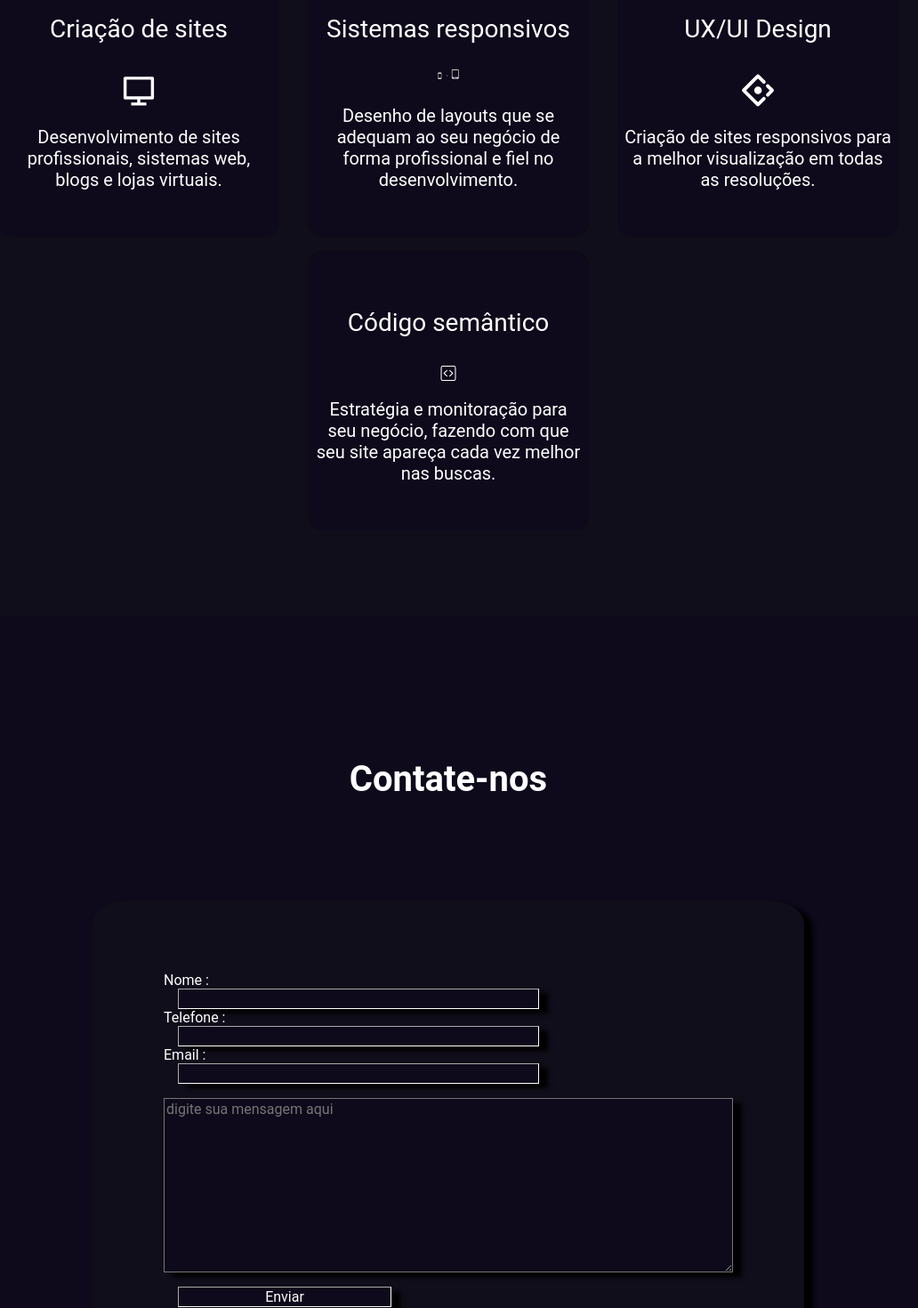
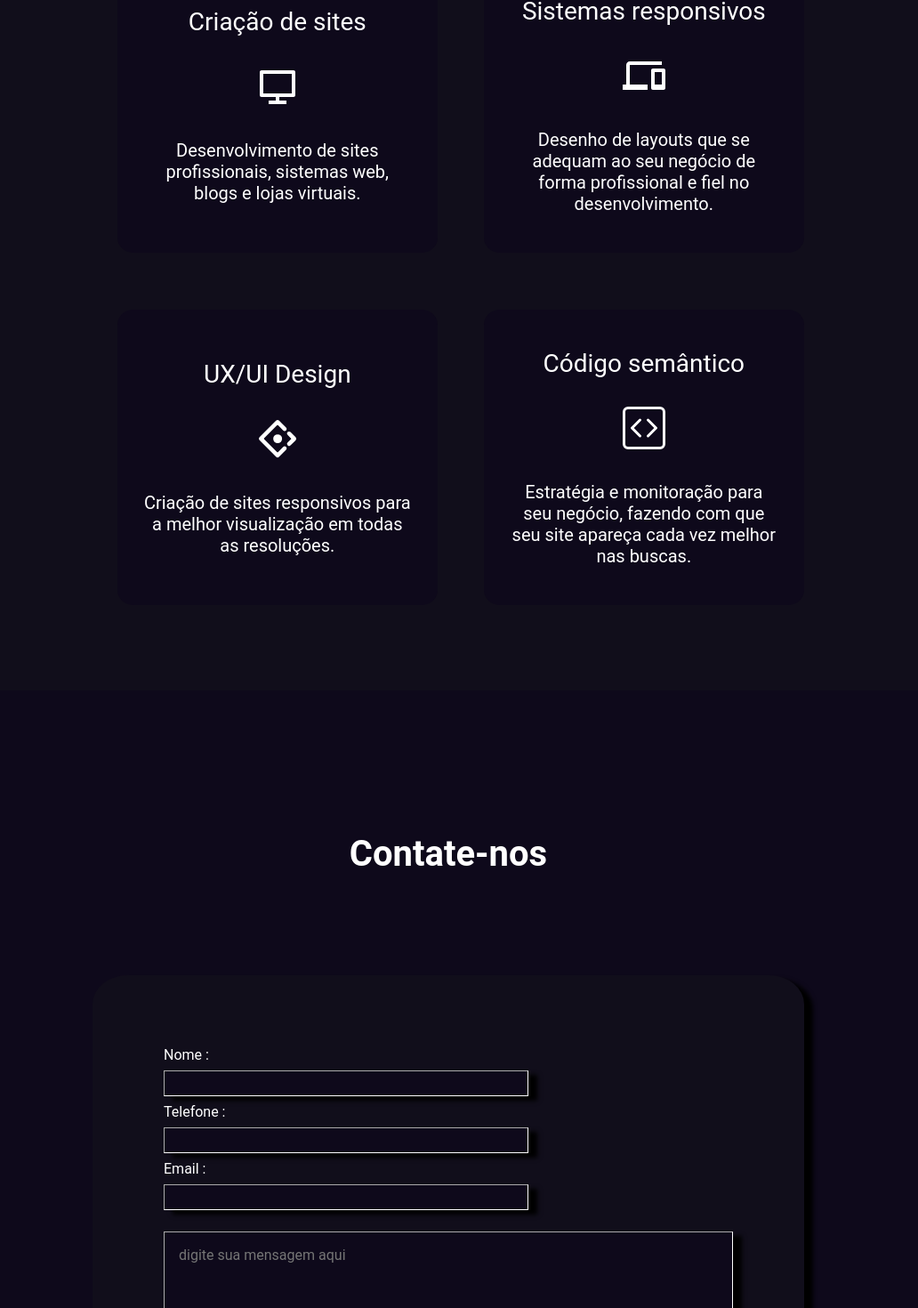
Before and after one commit to jamesjhonatan123/personalSite, a React (Create React App) app: page / in a window 1280 px wide. Shown: the part 2409-3879 px from the top of the page at 89% size, without its empty margins (136-1168 px from the left). Built offline with nearby package versions, Linux system fonts and the light colour scheme.

Commit message:
restruction

```diff
--- a/src/components/ContactUs/index.jsx
+++ b/src/components/ContactUs/index.jsx
@@ -43,9 +43,9 @@ export const ContactUs = () => {
       <h2>Contate-nos</h2>
       <form onSubmit={sendEmail} className={styles.form}>
         <div className={styles.grid}>
-          <label htmlFor="name">Nome :</label><input id='name' value={name} type="text" onChange={(e) => setName(e.currentTarget.value)} />
-          <label htmlFor="phone">Telefone : </label><input required type="tel" id='phone' value={phone} onChange={(e) => setPhone(e.currentTarget.value)} />
-          <label htmlFor="email">Email : </label><input id='email' value={email} type="email" onChange={(e) => setEmail(e.currentTarget.value)} />
+          <label htmlFor="name">Nome :<input id='name' value={name} type="text" onChange={(e) => setName(e.currentTarget.value)} /></label>
+          <label htmlFor="phone">Telefone : <input required type="tel" id='phone' value={phone} onChange={(e) => setPhone(e.currentTarget.value)} /></label>
+          <label htmlFor="email">Email : <input id='email' value={email} type="email" onChange={(e) => setEmail(e.currentTarget.value)} /></label>
         </div>
         <textarea name="message" id="message" cols="30" rows="10"
           placeholder='digite sua mensagem aqui'
--- a/src/components/ContactUs/styles.module.scss
+++ b/src/components/ContactUs/styles.module.scss
@@ -5,8 +5,29 @@
   align-items: center;
   justify-content: center;
 
+  // @media only screen and (min-device-width: 1080px) {
+  //   animation: slide 1s ease 1;
+  //   animation-play-state: paused;
+  //   animation-delay: calc(var(--scroll) * -0.13s);
+
+  //   @keyframes slide {
+  //     0% {
+  //       transform: translateX(1800px);
+  //     }
+  //     100% {
+  //       transform: translateX(0);
+  //     }
+  //   }
+  // }
+
   .form {
     width: 50%;
+    @media (max-width: 1080px) {
+      width: 60%;
+    }
+    @media (max-width: 720px) {
+      width: 70%;
+    }
     display: flex;
     margin-top: 5rem;
     padding: 5rem;
@@ -24,57 +45,44 @@
       flex-wrap: nowrap;
     }
 
-    @media (min-width: 1600px) {
-      .grid {
-        display: grid;
-        grid-template-columns: 0.1fr 1fr;
-        grid-template-rows: 1fr 1fr 1fr;
-        gap: 1rem;
-      }
-    }
-
     input {
-      width: 25rem;
       background-color: #0e091b;
       color: white;
-      border: 1px inset white;
-      margin-left: 1rem;
       box-shadow: 10px 5px 5px black;
       &[type="submit"] {
         width: 15rem;
+        padding: 0.5rem;
+        align-self: center;
+        &:hover {
+          cursor: pointer;
+          filter: brightness(10);
+          color: black;
+        }
       }
       &:focus {
-        transform: scale(1.1);
+        transform: scale(1.01);
       }
     }
     label {
+      display: flex;
+      flex-direction: column;
+      flex-wrap: wrap;
+      width: 100%;
       color: white;
+      input {
+        max-width: 400px;
+        margin: 0.5rem 0;
+        padding: 0.25rem;
+        border: 1px inset white;
+      }
     }
     textarea {
+      resize: none;
+      padding: 1rem;
       background-color: #0e091b;
       color: white;
       box-shadow: 10px 5px 5px black;
-    }
-
-    @media (max-width: 700px) {
-      width: 70%;
-      input {
-        width: 20rem;
-      }
-      input[type="submit"] {
-        width: 10rem;
-      }
-      textarea {
-        width: 30rem;
-        margin-top: 1rem;
-      }
-      label {
-        margin: 0.5rem 0;
-      }
-      text-align: center;
-      align-items: center;
-      justify-content: center;
-      margin-left: 0;
+      border: 1px inset white;
     }
   }
 
--- a/src/components/Services/index.jsx
+++ b/src/components/Services/index.jsx
@@ -1,34 +1,45 @@
 import { RiComputerLine } from 'react-icons/ri'
-import { DiResponsive } from 'react-icons/di'
+import { MdOutlinePhonelink } from 'react-icons/md'
 import { BsCodeSquare } from 'react-icons/bs'
 import { AiOutlineAntDesign } from 'react-icons/ai'
 
 import styles from './styles.module.scss'
+import { IconContext } from 'react-icons'
 
 export const Services = () => {
 
 
 
   return (
+    <IconContext.Provider value={{ color: "white", size: '3rem' }}>
+
       <div id="services" className={styles.container}>
         <div className={styles.content}>
           <div className={styles.card}>
             <span>Criação de sites</span>
-          <RiComputerLine style={{ color: 'white', width: '70px', height: '70px' }} />
+            <i>
+              <RiComputerLine />
+            </i>
             <p>
               Desenvolvimento de sites profissionais, sistemas web, blogs e lojas virtuais.
             </p>
           </div>
           <div className={styles.card}>
             <span>Sistemas responsivos</span>
-          <DiResponsive style={{ color: 'white', width: '90px', height: '90px', marginTop: '-1rem' }} />
+            <i>
+
+              <MdOutlinePhonelink />
+            </i>
             <p>
               Desenho de layouts que se adequam ao seu negócio de forma profissional e fiel no desenvolvimento.
             </p>
           </div>
           <div className={styles.card}>
             <span>UX/UI Design</span>
-          <AiOutlineAntDesign style={{ color: 'white', width: '70px', height: '70px' }} />
+            <i>
+
+              <AiOutlineAntDesign />
+            </i>
             <p>
               Criação de sites responsivos para a melhor visualização em todas
               as resoluções.
@@ -36,11 +47,15 @@ export const Services = () => {
           </div>
           <div className={styles.card}>
             <span>Código semântico</span>
-          <BsCodeSquare style={{ color: 'white', width: '70px', height: '70px' }} />
+            <i>
+
+              <BsCodeSquare />
+            </i>
             <p>
               Estratégia e monitoração para seu negócio, fazendo com que seu site apareça cada vez melhor nas buscas.          </p>
           </div>
         </div>
       </div >
+    </IconContext.Provider>
   )
 }
--- a/src/components/Services/styles.module.scss
+++ b/src/components/Services/styles.module.scss
@@ -5,16 +5,18 @@
   background-color: #110e1b;
   width: 100%;
   margin-top: 5rem;
+  // padding: 0 1rem;
   .content {
-    width: 85%;
-    display: flex;
+    display: grid;
+    grid-template-columns: repeat(4, 1fr);
+    gap: 3rem;
     justify-content: center;
     align-items: center;
     flex-wrap: wrap;
     padding: 5rem 0;
     .card {
-      max-width: 300px;
-      max-height: 250px;
+      width: 90%;
+      height: 300px;
       display: flex;
       flex-direction: column;
       align-items: center;
@@ -22,40 +24,45 @@
       border-radius: 5%;
       background-color: #0e091b;
       margin: 0 1rem 1rem 1rem;
-      padding: 2rem 0.5rem;
+      padding: 1rem 1rem;
+      i {
+        padding: 1rem;
+      }
       span {
-        margin: 2rem 0;
+        margin: 1rem 0;
         font-size: 1.75rem;
         color: var(--white);
         white-space: nowrap;
       }
       p {
+        margin: 1rem 0;
         text-align: center;
         font-size: 1.25rem;
         max-width: 300px;
         color: var(--white);
+      }
+      .icon {
+        color: white;
+        margin: 2rem;
       }
       transition: transform 500ms ease-in-out;
       &:hover {
         border: 1px solid #332a68;
         transform: scale(1.1);
       }
-
-      @media (max-width: 720px) {
-        padding: 0 1rem;
-
-        span {
-          margin: 2rem 0;
-          font-size: 1.75rem;
-          color: var(--white);
-          white-space: nowrap;
+    }
+    @media (max-width: 1780px) {
+      grid-template-columns: 1fr 1fr;
+      grid-template-rows: 1fr 1fr;
+    }
+    @media (max-width: 720px) {
+      grid-template-columns: 1fr;
+      grid-template-rows: repeat(4, 1fr);
+      .card {
+        .span {
+          margin: 0;
         }
-        p {
-          text-align: center;
-          font-size: 1.25rem;
-          max-width: 300px;
-          color: var(--white);
-        }
+        height: 200px;
       }
     }
   }
```
Lines whose indentation alone changed are shown as unchanged.
